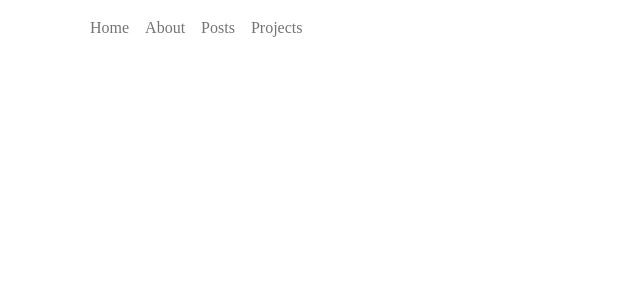
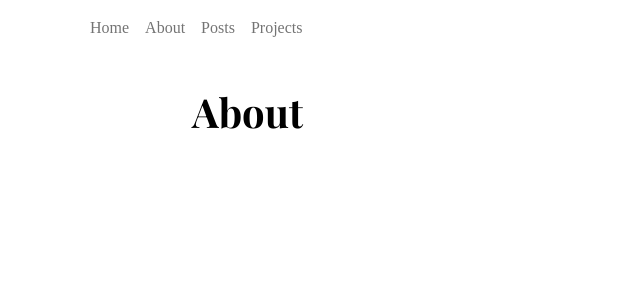
Before and after one commit to dvub/dvub-site, a Next.js app: page /about in a window 1280 px wide. Shown: the top 300 px of the page, without its empty margins (0-640 px from the left). Built offline with nearby package versions, Linux system fonts and the light colour scheme; a web font is replaced by a local one.

Commit message:
style changes

```diff
--- a/pages/about.tsx
+++ b/pages/about.tsx
@@ -1,10 +1,12 @@
 
 
 const About = () => {
-
-
   return (
     <div>
+      <h1>About</h1>
+      <p>
+
+      </p>
     </div>
   );
 }
--- a/styles/globals.css
+++ b/styles/globals.css
@@ -1,25 +1,12 @@
-html,
 body {
   padding: 0;
   margin: 0;
   font-family: Roboto Mono !important;
 }
-
-@media (prefers-color-scheme: dark) {
-  html {
-    color-scheme: dark;
-  }
-}
-@keyframes fadein {
-  from { opacity: 0; }
-  to {opacity: 1; }
-}
-
 h1 {
   font-family: Playfair Display;
   color: black;
 }
-
 .navbar-custom {
   font-family: Overpass Mono;
   color: black;
@@ -27,3 +14,12 @@ h1 {
 .mono {
   font-family: JetBrains Mono;
 }
+@keyframes fadein {
+  from { opacity: 0; }
+  to {opacity: 1; }
+}
+@media (prefers-color-scheme: dark) {
+  html {
+    color-scheme: dark;
+  }
+}
```
